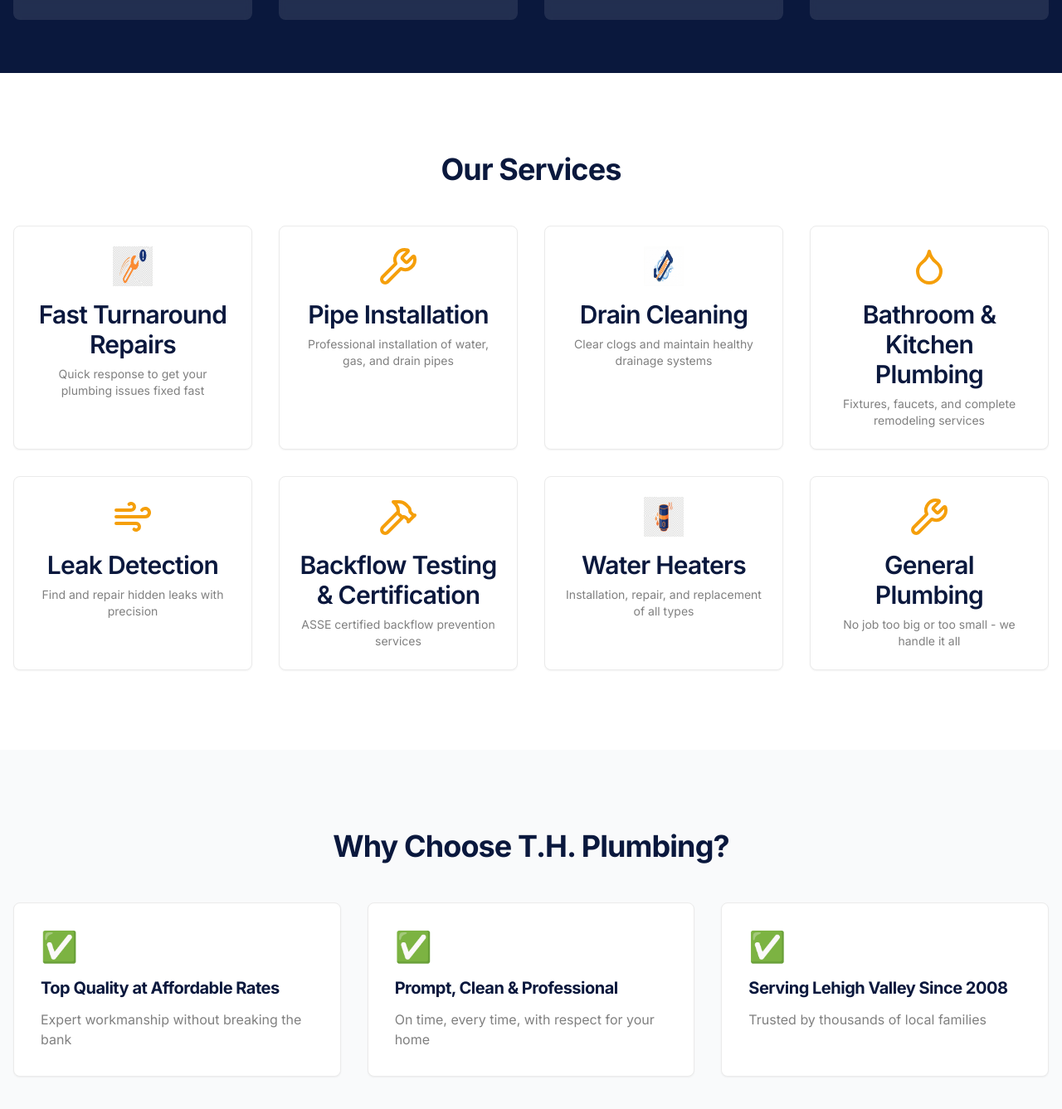
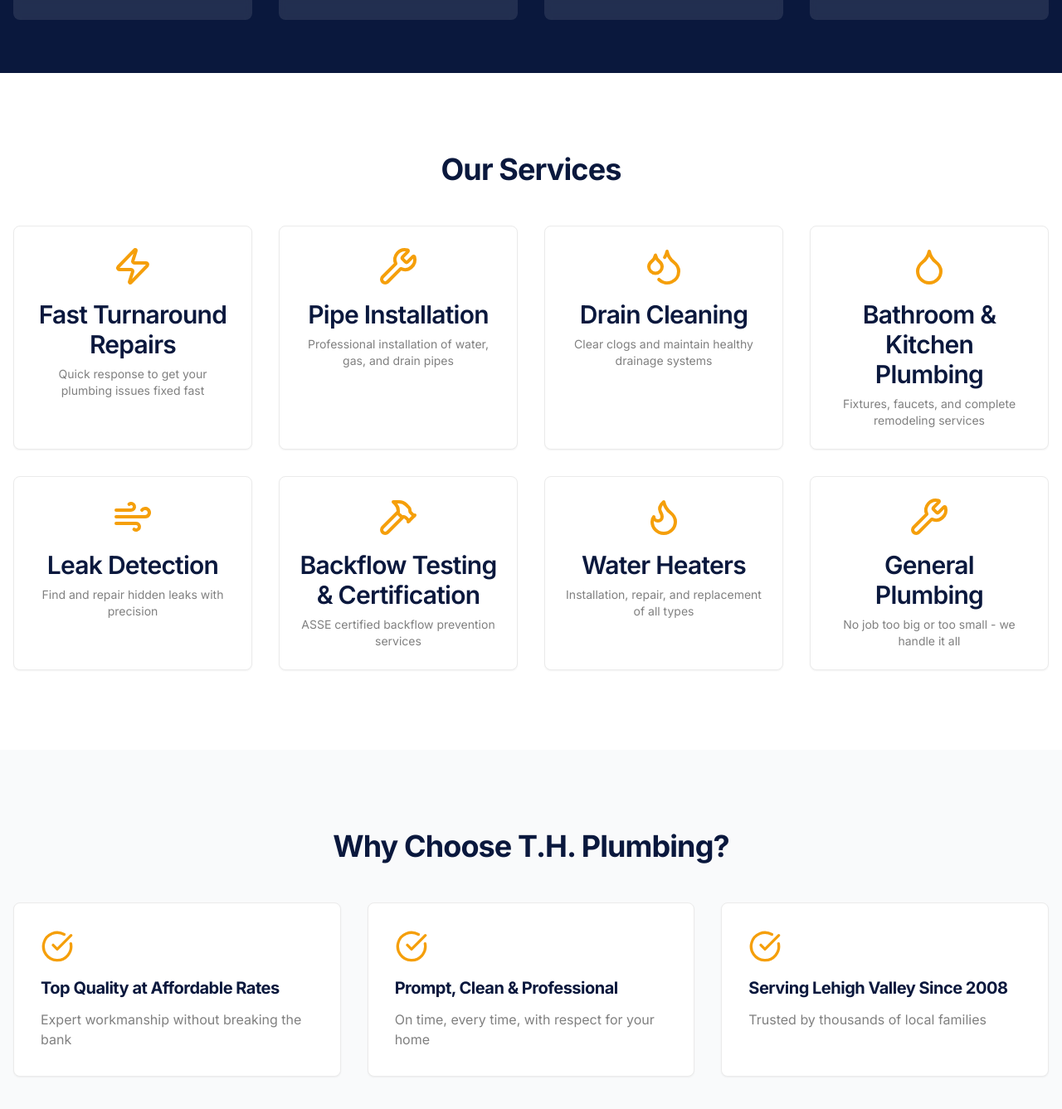
Before and after one commit to Haufz/ThPlumbing, a Next.js app: page / in a window 1280 px wide. Shown: the part 1848-3185 px from the top of the page at 83% size. Built offline with nearby package versions, Linux system fonts and the light colour scheme.

Commit message:
Phoenix agent changes - Session 9cd6fcb8-8a11-40f2-ac38-445339b371f4

```diff
--- a/src/app/page.tsx
+++ b/src/app/page.tsx
@@ -3,7 +3,7 @@
 import React, { useState, useRef, useEffect } from 'react';
 import Image from 'next/image';
 import Link from 'next/link';
-import { Phone, Mail, MapPin, Wrench, Droplet, Wind, Hammer, CheckCircle, Star, Menu, X } from 'lucide-react';
+import { Phone, Mail, MapPin, Wrench, Droplet, Wind, Hammer, CheckCircle, Star, Menu, X, Zap, Droplets, Flame } from 'lucide-react';
 
 /**
  * T.H. Plumbing - Single Page Website
@@ -244,15 +244,7 @@
     {
       title: 'Fast Turnaround Repairs',
       description: 'Quick response to get your plumbing issues fixed fast',
-      icon: (
-        <Image
-          src="/images/generated/icon-emergency-wrench.png"
-          alt="Fast repairs"
-          width={48}
-          height={48}
-          className="h-12 w-12"
-        />
-      ),
+      icon: <Zap className="h-12 w-12 text-secondary" />,
     },
     {
       title: 'Pipe Installation',
@@ -262,15 +254,7 @@
     {
       title: 'Drain Cleaning',
       description: 'Clear clogs and maintain healthy drainage systems',
-      icon: (
-        <Image
-          src="/images/generated/icon-drain-cleaning.png"
-          alt="Drain cleaning"
-          width={48}
-          height={48}
-          className="h-12 w-12"
-        />
-      ),
+      icon: <Droplets className="h-12 w-12 text-secondary" />,
     },
     {
       title: 'Bathroom & Kitchen Plumbing',
@@ -290,15 +274,7 @@
     {
       title: 'Water Heaters',
       description: 'Installation, repair, and replacement of all types',
-      icon: (
-        <Image
-          src="/images/generated/icon-water-heater.png"
-          alt="Water heaters"
-          width={48}
-          height={48}
-          className="h-12 w-12"
-        />
-      ),
+      icon: <Flame className="h-12 w-12 text-secondary" />,
     },
     {
       title: 'General Plumbing',
@@ -334,17 +310,14 @@
     {
       title: 'Top Quality at Affordable Rates',
       description: 'Expert workmanship without breaking the bank',
-      icon: '✅',
     },
     {
       title: 'Prompt, Clean & Professional',
       description: 'On time, every time, with respect for your home',
-      icon: '✅',
     },
     {
       title: 'Serving Lehigh Valley Since 2008',
       description: 'Trusted by thousands of local families',
-      icon: '✅',
     },
   ];
 
@@ -358,7 +331,9 @@
               key={idx}
               className="rounded-lg border border-border bg-white p-8 shadow-sm transition-all hover:shadow-lg"
             >
-              <div className="mb-4 text-4xl">{reason.icon}</div>
+              <div className="mb-4">
+                <CheckCircle className="h-10 w-10 text-secondary" />
+              </div>
               <h3 className="mb-3 text-xl font-bold text-primary">{reason.title}</h3>
               <p className="text-muted-foreground">{reason.description}</p>
             </div>
```
Also changed, not shown: 1 other file (tests, documents, lock files or other folders).
